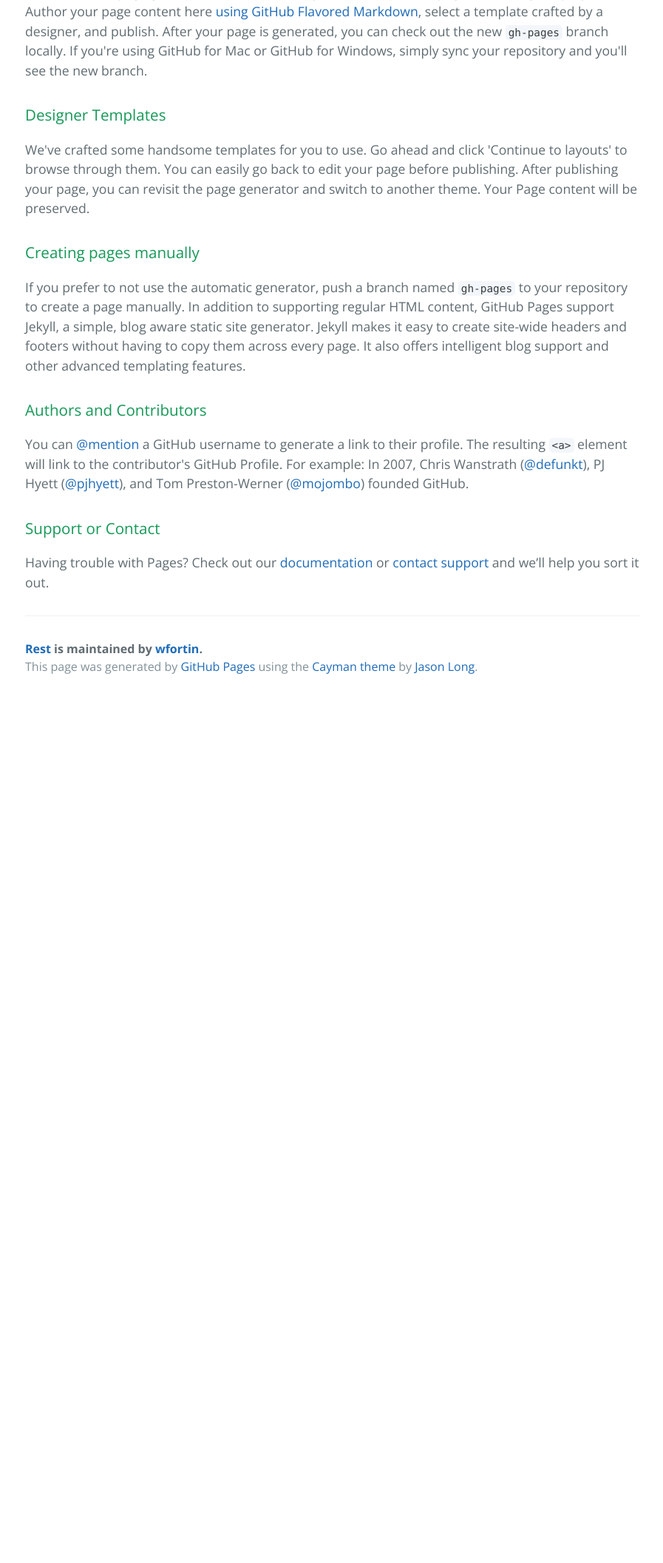
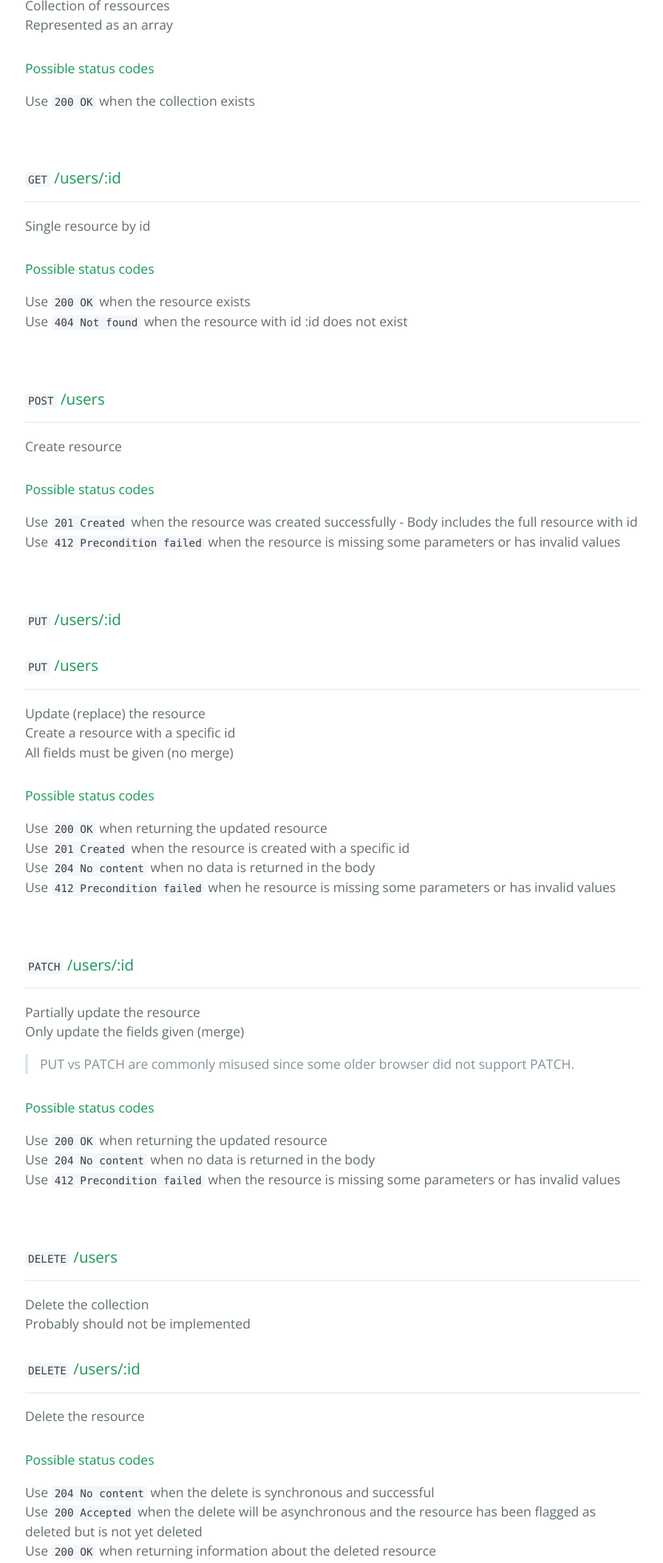
Before and after one commit to wfortin/rest, a plain HTML site: page index.html in a window 1280 px wide. Shown: the part 487-2600 px from the top of the page at 74% size, without its empty margins (190-1087 px from the left). Before the commit the page ends 1432 px from the top, so only its background shows below. Drawn offline with nearby package versions, Linux system fonts and the light colour scheme.

```diff
--- a/index.html
+++ b/index.html
@@ -2,7 +2,7 @@
 <html lang="en-us">
   <head>
     <meta charset="UTF-8">
-    <title>Rest by wfortin</title>
+    <title>REST by wfortin</title>
     <meta name="viewport" content="width=device-width, initial-scale=1">
     <link rel="stylesheet" type="text/css" href="stylesheets/normalize.css" media="screen">
     <link href='http://fonts.googleapis.com/css?family=Open+Sans:400,700' rel='stylesheet' type='text/css'>
@@ -11,8 +11,8 @@
   </head>
   <body>
     <section class="page-header">
-      <h1 class="project-name">Rest</h1>
-      <h2 class="project-tagline">RESTful operations cheat sheat</h2>
+      <h1 class="project-name">REST</h1>
+      <h2 class="project-tagline">RESTful API cheat sheat</h2>
       <a href="https://github.com/wfortin/rest" class="btn">View on GitHub</a>
       <a href="https://github.com/wfortin/rest/zipball/master" class="btn">Download .zip</a>
       <a href="https://github.com/wfortin/rest/tarball/master" class="btn">Download .tar.gz</a>
@@ -20,32 +20,118 @@
 
     <section class="main-content">
       <h3>
-<a id="welcome-to-github-pages" class="anchor" href="#welcome-to-github-pages" aria-hidden="true"><span class="octicon octicon-link"></span></a>Welcome to GitHub Pages.</h3>
+<a id="get-users" class="anchor" href="#get-users" aria-hidden="true"><span class="octicon octicon-link"></span></a><code>GET</code> /users</h3>
 
-<p>This automatic page generator is the easiest way to create beautiful pages for all of your projects. Author your page content here <a href="https://guides.github.com/features/mastering-markdown/">using GitHub Flavored Markdown</a>, select a template crafted by a designer, and publish. After your page is generated, you can check out the new <code>gh-pages</code> branch locally. If you're using GitHub for Mac or GitHub for Windows, simply sync your repository and you'll see the new branch.</p>
+<hr>
+
+<p>Collection of ressources <br> Represented as an array</p>
+
+<h4>
+<a id="possible-status-codes" class="anchor" href="#possible-status-codes" aria-hidden="true"><span class="octicon octicon-link"></span></a>Possible status codes</h4>
+
+<p>Use <code>200 OK</code> when the collection exists</p>
+
+<p><br></p>
 
 <h3>
-<a id="designer-templates" class="anchor" href="#designer-templates" aria-hidden="true"><span class="octicon octicon-link"></span></a>Designer Templates</h3>
+<a id="get-usersid" class="anchor" href="#get-usersid" aria-hidden="true"><span class="octicon octicon-link"></span></a><code>GET</code> /users/:id</h3>
 
-<p>We've crafted some handsome templates for you to use. Go ahead and click 'Continue to layouts' to browse through them. You can easily go back to edit your page before publishing. After publishing your page, you can revisit the page generator and switch to another theme. Your Page content will be preserved.</p>
+<hr>
+
+<p>Single resource by id</p>
+
+<h4>
+<a id="possible-status-codes-1" class="anchor" href="#possible-status-codes-1" aria-hidden="true"><span class="octicon octicon-link"></span></a>Possible status codes</h4>
+
+<p>Use <code>200 OK</code> when the resource exists <br>
+Use <code>404 Not found</code> when the resource with id :id does not exist</p>
+
+<p><br></p>
 
 <h3>
-<a id="creating-pages-manually" class="anchor" href="#creating-pages-manually" aria-hidden="true"><span class="octicon octicon-link"></span></a>Creating pages manually</h3>
+<a id="post-users" class="anchor" href="#post-users" aria-hidden="true"><span class="octicon octicon-link"></span></a><code>POST</code> /users</h3>
 
-<p>If you prefer to not use the automatic generator, push a branch named <code>gh-pages</code> to your repository to create a page manually. In addition to supporting regular HTML content, GitHub Pages support Jekyll, a simple, blog aware static site generator. Jekyll makes it easy to create site-wide headers and footers without having to copy them across every page. It also offers intelligent blog support and other advanced templating features.</p>
+<hr>
+
+<p>Create resource</p>
+
+<h4>
+<a id="possible-status-codes-2" class="anchor" href="#possible-status-codes-2" aria-hidden="true"><span class="octicon octicon-link"></span></a>Possible status codes</h4>
+
+<p>Use <code>201 Created</code> when the resource was created successfully - Body includes the full resource with id <br>
+Use <code>412 Precondition failed</code> when the resource is missing some parameters or has invalid values</p>
+
+<p><br></p>
 
 <h3>
-<a id="authors-and-contributors" class="anchor" href="#authors-and-contributors" aria-hidden="true"><span class="octicon octicon-link"></span></a>Authors and Contributors</h3>
-
-<p>You can <a href="https://github.com/blog/821" class="user-mention">@mention</a> a GitHub username to generate a link to their profile. The resulting <code>&lt;a&gt;</code> element will link to the contributor's GitHub Profile. For example: In 2007, Chris Wanstrath (<a href="https://github.com/defunkt" class="user-mention">@defunkt</a>), PJ Hyett (<a href="https://github.com/pjhyett" class="user-mention">@pjhyett</a>), and Tom Preston-Werner (<a href="https://github.com/mojombo" class="user-mention">@mojombo</a>) founded GitHub.</p>
+<a id="put-usersid" class="anchor" href="#put-usersid" aria-hidden="true"><span class="octicon octicon-link"></span></a><code>PUT</code> /users/:id</h3>
 
 <h3>
-<a id="support-or-contact" class="anchor" href="#support-or-contact" aria-hidden="true"><span class="octicon octicon-link"></span></a>Support or Contact</h3>
+<a id="put-users" class="anchor" href="#put-users" aria-hidden="true"><span class="octicon octicon-link"></span></a><code>PUT</code> /users</h3>
 
-<p>Having trouble with Pages? Check out our <a href="https://help.github.com/pages">documentation</a> or <a href="https://github.com/contact">contact support</a> and we’ll help you sort it out.</p>
+<hr>
+
+<p>Update (replace) the resource <br>
+Create a resource with a specific id <br>
+All fields must be given (no merge) <br></p>
+
+<h4>
+<a id="possible-status-codes-3" class="anchor" href="#possible-status-codes-3" aria-hidden="true"><span class="octicon octicon-link"></span></a>Possible status codes</h4>
+
+<p>Use <code>200 OK</code> when returning the updated resource <br>
+Use <code>201 Created</code> when the resource is created with a specific id <br>
+Use <code>204 No content</code> when no data is returned in the body <br>
+Use <code>412 Precondition failed</code> when he resource is missing some parameters or has invalid values</p>
+
+<p><br></p>
+
+<h3>
+<a id="patch-usersid" class="anchor" href="#patch-usersid" aria-hidden="true"><span class="octicon octicon-link"></span></a><code>PATCH</code> /users/:id</h3>
+
+<hr>
+
+<p>Partially update the resource <br>
+Only update the fields given (merge)</p>
+
+<blockquote>
+<p>PUT vs PATCH are commonly misused since some older browser did not support PATCH.</p>
+</blockquote>
+
+<h4>
+<a id="possible-status-codes-4" class="anchor" href="#possible-status-codes-4" aria-hidden="true"><span class="octicon octicon-link"></span></a>Possible status codes</h4>
+
+<p>Use <code>200 OK</code> when returning the updated resource <br>
+Use <code>204 No content</code> when no data is returned in the body <br>
+Use <code>412 Precondition failed</code> when the resource is missing some parameters or has invalid values <br></p>
+
+<p><br></p>
+
+<h3>
+<a id="delete-users" class="anchor" href="#delete-users" aria-hidden="true"><span class="octicon octicon-link"></span></a><code>DELETE</code> /users</h3>
+
+<hr>
+
+<p>Delete the collection <br>
+Probably should not be implemented</p>
+
+<h3>
+<a id="delete-usersid" class="anchor" href="#delete-usersid" aria-hidden="true"><span class="octicon octicon-link"></span></a><code>DELETE</code> /users/:id</h3>
+
+<hr>
+
+<p>Delete the resource</p>
+
+<h4>
+<a id="possible-status-codes-5" class="anchor" href="#possible-status-codes-5" aria-hidden="true"><span class="octicon octicon-link"></span></a>Possible status codes</h4>
+
+<p>Use <code>204 No content</code> when the delete is synchronous and successful <br>
+Use <code>200 Accepted</code> when the delete will be asynchronous and the resource has been flagged as deleted but is not yet deleted <br>
+Use <code>200 OK</code> when returning information about the deleted resource</p>
+
+<p>For more sophiticated use cases refer to : <a href="https://developer.mozilla.org/en-US/docs/Web/HTTP/Response_codes">MDN HTTP Response Code</a></p>
 
       <footer class="site-footer">
-        <span class="site-footer-owner"><a href="https://github.com/wfortin/rest">Rest</a> is maintained by <a href="https://github.com/wfortin">wfortin</a>.</span>
+        <span class="site-footer-owner"><a href="https://github.com/wfortin/rest">REST</a> is maintained by <a href="https://github.com/wfortin">wfortin</a>.</span>
 
         <span class="site-footer-credits">This page was generated by <a href="https://pages.github.com">GitHub Pages</a> using the <a href="https://github.com/jasonlong/cayman-theme">Cayman theme</a> by <a href="https://twitter.com/jasonlong">Jason Long</a>.</span>
       </footer>
```
Also changed, not shown: params.json (+1 -1 lines).
